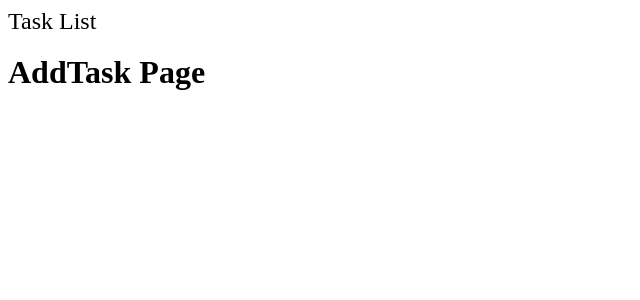
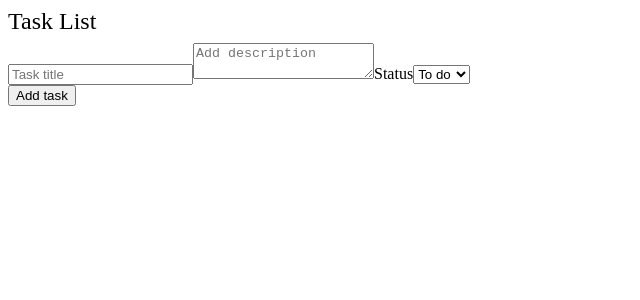
Before and after one commit to EnricoGenovese/ex-react-task-manager, a React (Vite) app: page /addTask in a window 1280 px wide. Shown: the top 300 px of the page, without its empty margins (0-640 px from the left). Built offline with nearby package versions, Linux system fonts and the light colour scheme.

Commit message:
milestone_5

```diff
--- a/src/pages/AddTask.jsx
+++ b/src/pages/AddTask.jsx
@@ -1,12 +1,55 @@
+import { useState, useRef } from 'react'
 import { NavLink } from "react-router-dom";
 
 export default function AddTask() {
+  const [title, setTitle] = useState('');
+  const descriptionRef = useRef();
+  const statusRef = useRef();
+
+  const symbols = "!@#$£%^&*()-_=+[]{}|;:'\",.<>?/`~";
+
+
+  const submit = (e) => {
+    e.preventDefault();
+    if (!title.trim() || [...title].some((s) => symbols.includes(s))) {
+      console.log('Error')
+    } else {
+      console.log(`
+            Task:
+            - Title: ${title}
+            - Desciption: ${descriptionRef.current.value}
+            - Status: ${statusRef.current.value}
+        `)
+    }
+  }
+
   return (
     <>
       <div style={{ height: '25px', marginBottom: '10px' }}>
         <NavLink to='/' style={{ textDecoration: 'none', color: 'inherit', fontSize: '24px ' }}>Task List</NavLink>
       </div>
-      <h1>AddTask Page</h1>
+      <form onSubmit={submit}>
+        <section>
+          <input
+            type="text"
+            value={title}
+            onChange={(e) => setTitle(e.target.value)}
+            placeholder="Task title"
+          />
+          <textarea
+            type="text"
+            ref={descriptionRef}
+            placeholder="Add description"
+          />
+          <label htmlFor="status">Status</label>
+          <select name="status" ref={statusRef}>
+            <option value="To do" default>To do</option>
+            <option value="Doing">Doing</option>
+            <option value="Done">Done</option>
+          </select>
+        </section>
+        <button type='submit'>Add task</button>
+      </form>
 
     </>
 
```
Also changed, not shown: 1 other file (tests, documents, lock files or other folders).
